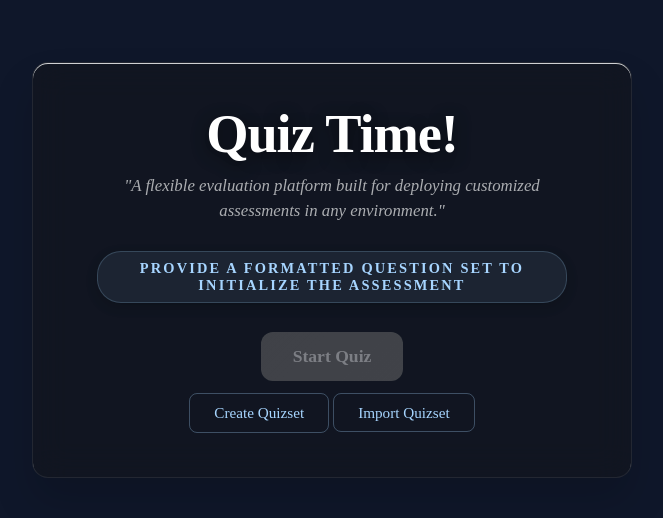
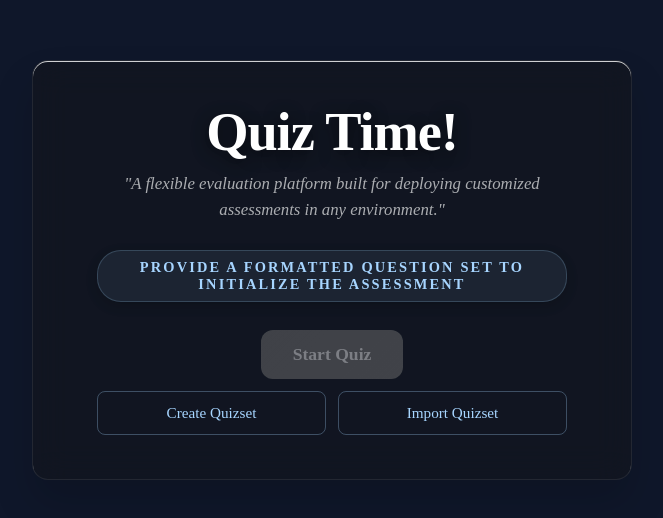
Before and after one commit to Ryuukae/interactive-web-quiz, a website built with Vite: page index.html in a window 1280 px wide. Shown: the part 130-648 px from the top of the page, without its empty margins (308-971 px from the left). Built offline with nearby package versions, Linux system fonts and the light colour scheme.

Commit message:
style(components): adopt grid layout for flexible results screen buttons
Modifies .secondary-actions to use a 2-column grid for up to 4 dynamic buttons.

```diff
--- a/src/css/components.css
+++ b/src/css/components.css
@@ -86,6 +86,25 @@ button:disabled {
     margin: 0;
     padding: 12px 16px;
     font-size: 0.95rem;
+}
+
+.secondary-actions {
+    display: grid;
+    grid-template-columns: 1fr 1fr;
+    gap: 12px;
+    width: 100%;
+}
+
+.secondary-actions button,
+.secondary-actions label {
+    display: inline-flex;
+    justify-content: center;
+    align-items: center;
+    width: 100%;
+    margin: 0;
+    padding: 12px 16px;
+    font-size: 0.95rem;
+    box-sizing: border-box;
 }
 
 /* ================================ */
```
